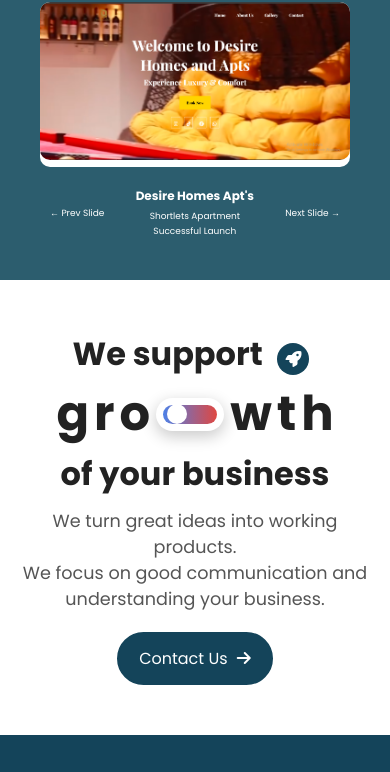
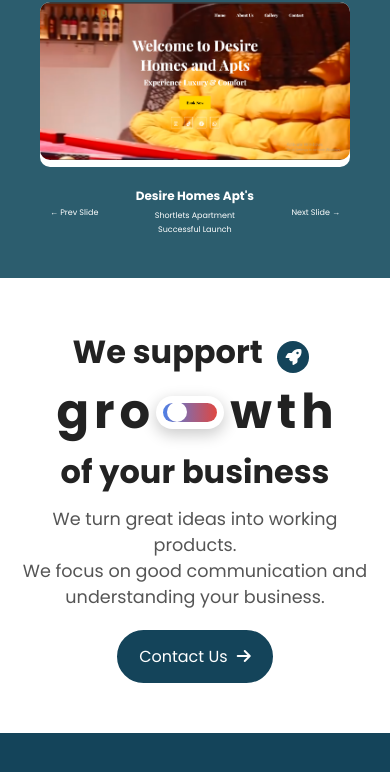
Before and after one commit to BabatundeDev/Abiconnect, a plain HTML site: page index.html in a window 390 px wide. Shown: the part 3198-3970 px from the top of the page. Drawn offline with Linux system fonts and the light colour scheme.

Commit message:
Add files via upload

```diff
--- a/mediaquery.css
+++ b/mediaquery.css
@@ -166,11 +166,11 @@
   }
 
   .project-info p {
-    font-size: 9px;
+    font-size: 8px;
   }
 
   .slide-btn{
-    font-size: 9px;
+    font-size: 8px;
   }
 
   .social-icons {
```
